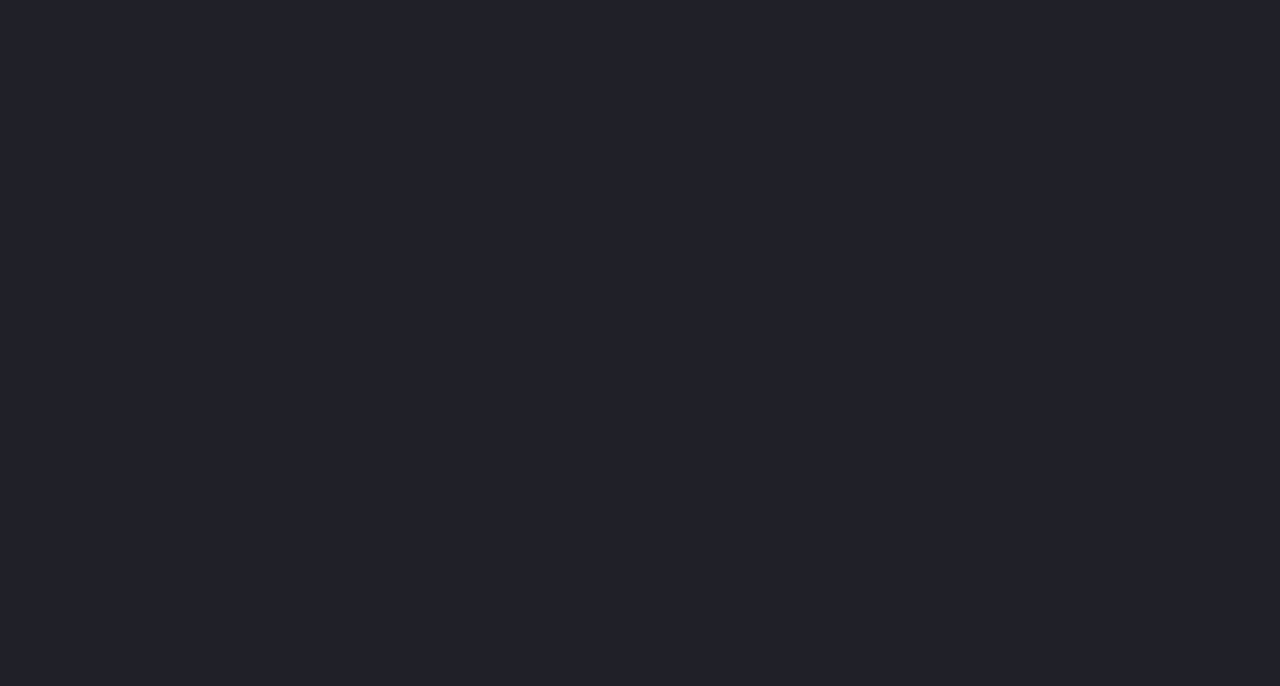
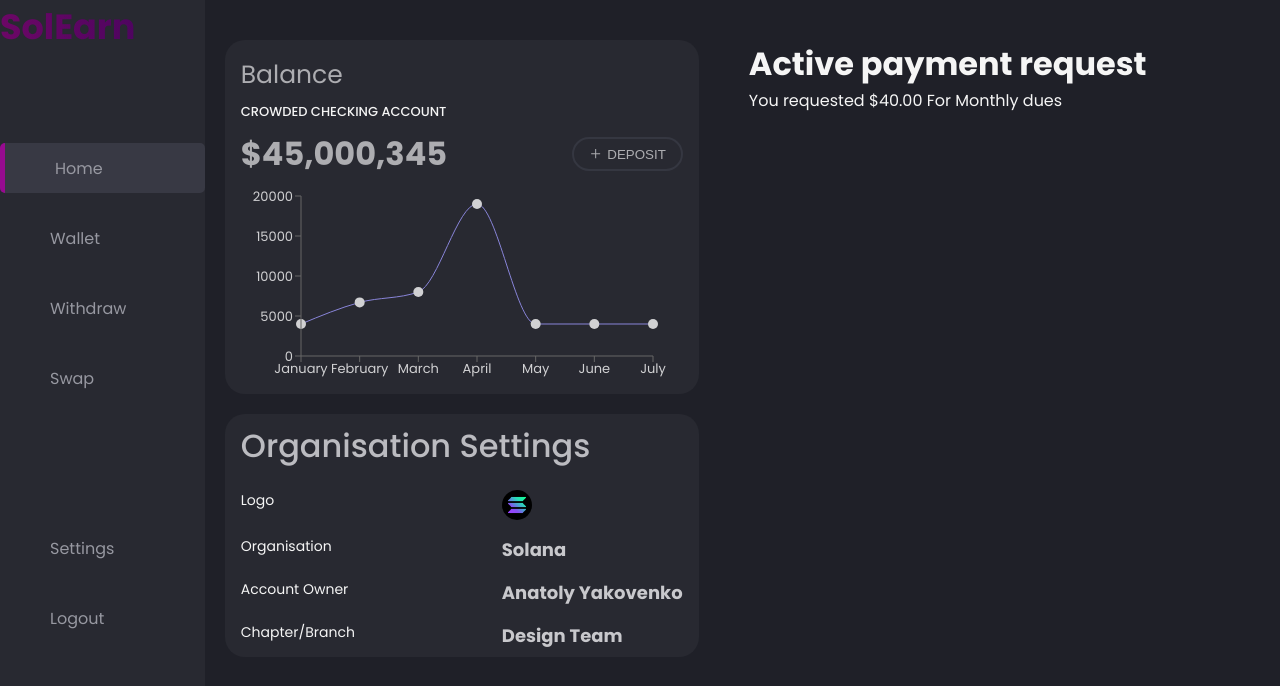
Before and after one commit to SolEarn-1-0/SolEarn-Frontend, a React (Create React App) app: page /admin in a window 1280 px wide. Before the commit this address had no page. Shown: the top 686 px of the page. Built offline with nearby package versions, Linux system fonts and the light colour scheme.

Commit message:
did some changes

```diff
--- a/src/App.js
+++ b/src/App.js
@@ -8,7 +8,7 @@ import Wallet from "./pages/userwallet/Wallet";
 import GetStarted from "./pages/getStarted";
 import BusinessRegisteration from "./pages/businessRegisteration";
 import WorkerRegisteration from "./pages/workerRegisteration";
-
+import Admin from "./pages/admin/Admin";
 function App() {
   return<>
 
@@ -22,6 +22,7 @@ function App() {
         <Route path = "/getstarted" element = {<GetStarted/>} />
         <Route path = "/business/sign-up" element = {<BusinessRegisteration/>} />
         <Route path = "/worker/sign-up" element = {<WorkerRegisteration/>} />
+        <Route path = "/admin" element = {<Admin/>} />
       </Routes>
     </Router>
 
--- /dev/null
+++ b/src/components/admincomponent/Balance.js
@@ -0,0 +1,44 @@
+/** @format */
+
+import { AiOutlinePlus } from "react-icons/ai";
+import sol from '../../Images/sol.png'
+import AdminChart from "./adminchart";
+const BalanceCard = (props) => {
+	return (
+		<>
+			<div className="admincrds">
+				<div className="admincrdlft">
+					<div className="balancecrditems">
+						<h1>Balance</h1>
+						<p>CROWDED CHECKING ACCOUNT</p>
+						<div className="price">
+							<h1 className="adminprice">$45,000,345</h1>
+							<button>
+								<AiOutlinePlus /> DEPOSIT
+							</button>
+						</div>
+						<AdminChart />
+					</div>
+					<div className="organisationitem">
+						<h1>Organisation Settings</h1>
+						<div className="orgtxt">
+							<p>Logo</p>
+							<img src={sol} alt="" />
+							<p>Organisation</p>
+							<h3>Solana</h3>
+							<p>Account Owner</p>
+							<h3>Anatoly Yakovenko</h3>
+							<p>Chapter/Branch</p>
+							<h3>Design Team</h3>
+						</div>
+					</div>
+				</div>
+				<div className="admincrdrght">
+					<h1>Active payment request</h1>
+					<p>You requested $40.00 For Monthly dues</p>
+				</div>
+			</div>
+		</>
+	);
+};
+export default BalanceCard;
--- /dev/null
+++ b/src/components/admincomponent/adminchart.js
@@ -0,0 +1,86 @@
+/** @format */
+
+import {
+	LineChart,
+	Line,
+	XAxis,
+	YAxis,
+	CartesianGrid,
+	ResponsiveContainer,
+} from "recharts";
+
+const data = [
+	{
+		name: "January",
+		price: 4000,
+	},
+	{
+		name: "February",
+		price: 6700,
+	},
+	{
+		name: "March",
+		price: 8000,
+	},
+	{
+		name: "April",
+		price: 19000,
+	},
+	{
+		name: "May",
+		price: 4000,
+	},
+	{
+		name: "June",
+		price: 4000,
+	},
+	{
+		name: "July",
+		price: 4000,
+	},
+];
+
+export default function AdminChart() {
+	return (
+		<div className="adchart" style={{ width: "100%", height: 200 }}>
+			<ResponsiveContainer width="100%" height="100%">
+				<LineChart
+					width={500}
+					height={400}
+					data={data}
+					margin={{
+						top: 10,
+						right: 30,
+						left: 0,
+						bottom: 0,
+					}}>
+					<Line
+						type="monotone"
+						dataKey="price"
+						stroke="#8884d8"
+
+						fill="rgb(25, 223, 139)"
+						dot={{
+							fill: "rgb(209, 209, 211)",
+							stroke: "",
+							strokeWidth: 2,
+							r: 5,
+						}}
+						activeDot={{ r: 8 }}
+					/>
+					<CartesianGrid horizontal="" vertical="" />
+					<XAxis
+						dataKey="name"
+						tick={{ fill: "rgb(209, 209, 211)" }}
+						style={{ fontSize: "13px" }}
+					/>
+					<YAxis
+						tick={{ fill: "rgb(209, 209, 211)" }}
+						style={{ fontSize: "13px" }}
+					/>
+
+				</LineChart>
+			</ResponsiveContainer>
+		</div>
+	);
+}
--- a/src/components/dashboardcomp/navlink.js
+++ b/src/components/dashboardcomp/navlink.js
@@ -3,10 +3,10 @@ const Navlinks = () => {
   return (
 		<div className="navlinks">
 			<div className="navtops">
-				<NavLink className = "dashactive" to={"/"}>Home</NavLink>
+				<NavLink className = "dashactive" to={"/dashboard"}>Home</NavLink>
 				<NavLink to={"/Wallet"}>Wallet</NavLink>
-				<NavLink to={"/wallet"}>Withdraw</NavLink>
-				<NavLink to={"/wallet"}>Swap</NavLink>
+				<NavLink to={"/withdrawt"}>Withdraw</NavLink>
+				<NavLink to={"/swap"}>Swap</NavLink>
 			</div>
 			<div className="navbottom">
 				<NavLink to={"/profile"}>Settings</NavLink>
--- /dev/null
+++ b/src/pages/admin/Admin.js
@@ -0,0 +1,16 @@
+import Navmenu from "../../components/dashboardcomp/Navmenu"
+import BalanceCard from "../../components/admincomponent/Balance";
+import "./admin.css"
+const Admin = () => {
+  return (
+		<>
+			<div className="adminitems">
+				<Navmenu />
+				<div className="adminrght">
+            <BalanceCard/>
+				</div>
+			</div>
+		</>
+	);
+}
+export default Admin
--- /dev/null
+++ b/src/pages/admin/admin.css
@@ -0,0 +1,111 @@
+.adminitems {
+  display: flex;
+  gap: 20px;
+}
+
+.adminrght {
+  width: 80%;
+}
+
+.admincrds {
+  padding-top: 40px;
+  display: flex;
+  gap: 50px;
+  width: 100%;
+  /* background-color: aqua; */
+}
+
+
+
+.balancecrditems {
+  width: 100%;
+  height: max-content;
+  background-color: rgb(40, 41, 49);
+  padding: 0.5rem 1rem;
+  border-radius: 20px;
+}
+
+.balancecrditems h1 {
+  font-size: 25px;
+  padding: 8px 0px;
+    color: rgb(173, 173, 177);
+    font-weight: 400;
+  /* padding: 20px 0px; */
+}
+
+.balancecrditems P {
+  font-size: 13px;
+  font-weight: 500;
+}
+
+.price {
+  display: flex;
+  align-items: center;
+  justify-content: space-between;
+  padding: 0;
+  width: 100%;
+}
+
+.price h1 {
+  font-size: 2rem;
+  font-weight: 600;
+}
+
+
+.price button {
+  display: flex;
+  align-items: center;
+  gap: 5px;
+    background-color: rgb(40, 41, 49);
+  color: whitesmoke;
+  border:2px solid rgb(53, 55, 65);
+  padding: 15px 15px;
+  border-radius: 20px;
+  height: 20px;
+  cursor: pointer;
+  color: rgb(173, 173, 177);
+}
+
+/* .adchart {
+  margin-top: 10px;
+  width: 100%;
+} */
+
+/* organisation */
+.organisationitem img {
+  width: 30px;
+  height: 30px;
+  border-radius: 100%;
+}
+
+.organisationitem {
+   width: 100%;
+  height: max-content;
+  background-color: rgb(40, 41, 49);
+  padding: 0.5rem 1rem;
+  border-radius: 20px;
+  margin-top: 20px;
+}
+
+.organisationitem h1 {
+  font-weight: 500;
+  color: rgb(187, 187, 192);
+}
+
+.orgtxt {
+  display: grid;
+  column-gap: 5rem;
+  row-gap: 1em;
+  grid-template-columns: repeat(2, 1fr);
+  padding-top: 20px;
+}
+
+.orgtxt p {
+  font-size: 14px;
+}
+
+.orgtxt h3 {
+  font-size: 18px;
+  font-weight: 600;
+  color: rgb(200, 200, 204);
+}
```
